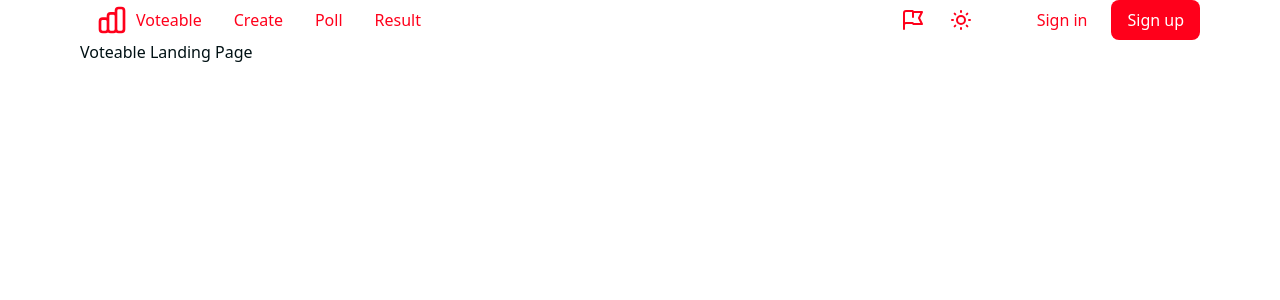
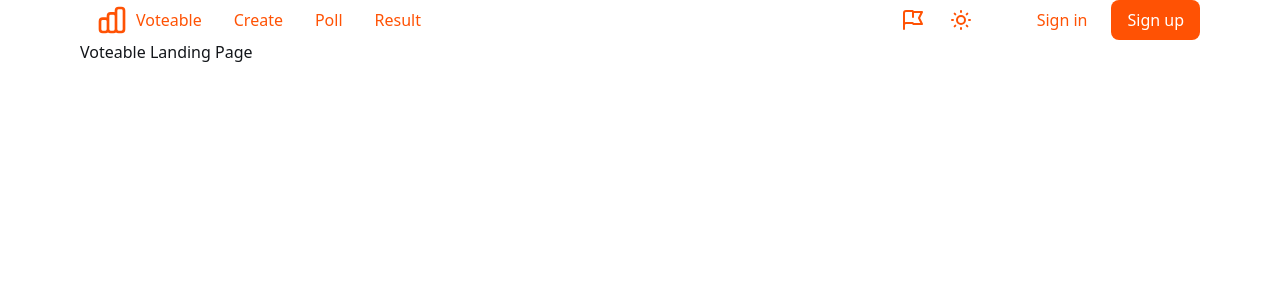
Before and after one commit to CalebLovell/voteable, a Next.js app: page / in a window 1280 px wide. Shown: the top 300 px of the page. Built offline with nearby package versions, Linux system fonts and the light colour scheme; a web font is replaced by a local one; what @tailwindcss/ui would draw is missing.

Commit message:
edit colors

```diff
--- a/src/styles/index.css
+++ b/src/styles/index.css
@@ -5,21 +5,22 @@
 :root {
 	--h-content-area: calc(100vh - theme('height.14'));
 	--base-primary: rgba(255, 255, 255, 1);
-	--base-secondary: rgb(0, 17, 20);
-	--accent-primary: rgba(255, 0, 27, 1);
+	--base-secondary: rgba(19, 22, 26, 1);
+	--accent-primary: rgba(255, 82, 4, 1);
 	--accent-secondary: rgba(200, 0, 13, 1);
+	--red-accent: rgba(255, 87, 102, 1);
 }
 
 .theme-light {
 	--base-primary: rgba(255, 255, 255, 1);
-	--base-secondary: rgb(0, 17, 20);
-	--accent-primary: rgba(255, 0, 27, 1);
+	--base-secondary: rgba(19, 22, 26, 1);
+	--accent-primary: rgba(255, 82, 4, 1);
 	--accent-secondary: rgba(200, 0, 13, 1);
 }
 
 .theme-dark {
-	--base-primary: rgb(0, 17, 20);
+	--base-primary: rgba(19, 22, 26, 1);
 	--base-secondary: rgba(255, 255, 255, 1);
-	--accent-primary: rgba(255, 0, 27, 1);
+	--accent-primary: rgba(255, 82, 4, 1);
 	--accent-secondary: rgba(200, 0, 13, 1);
 }
```
